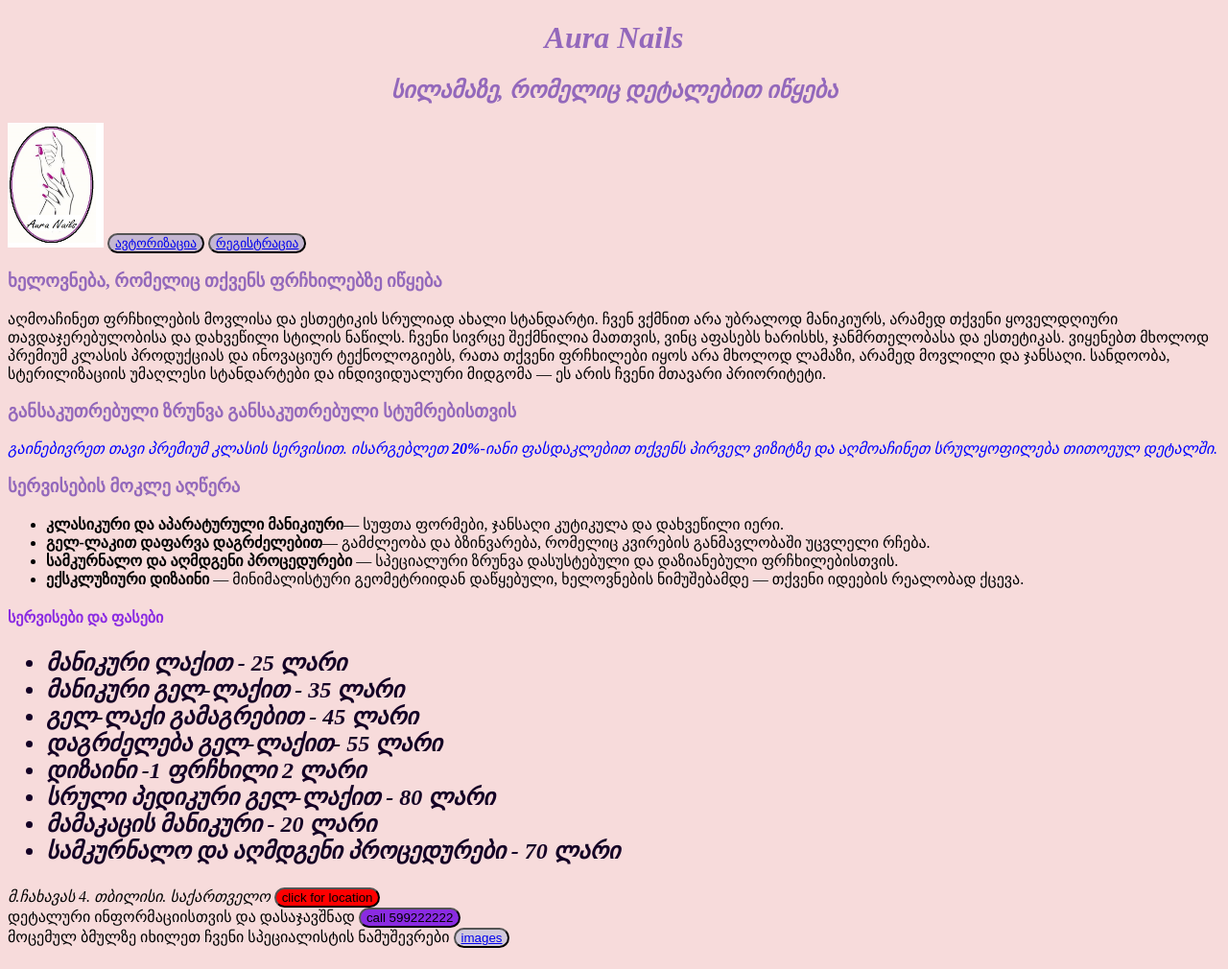
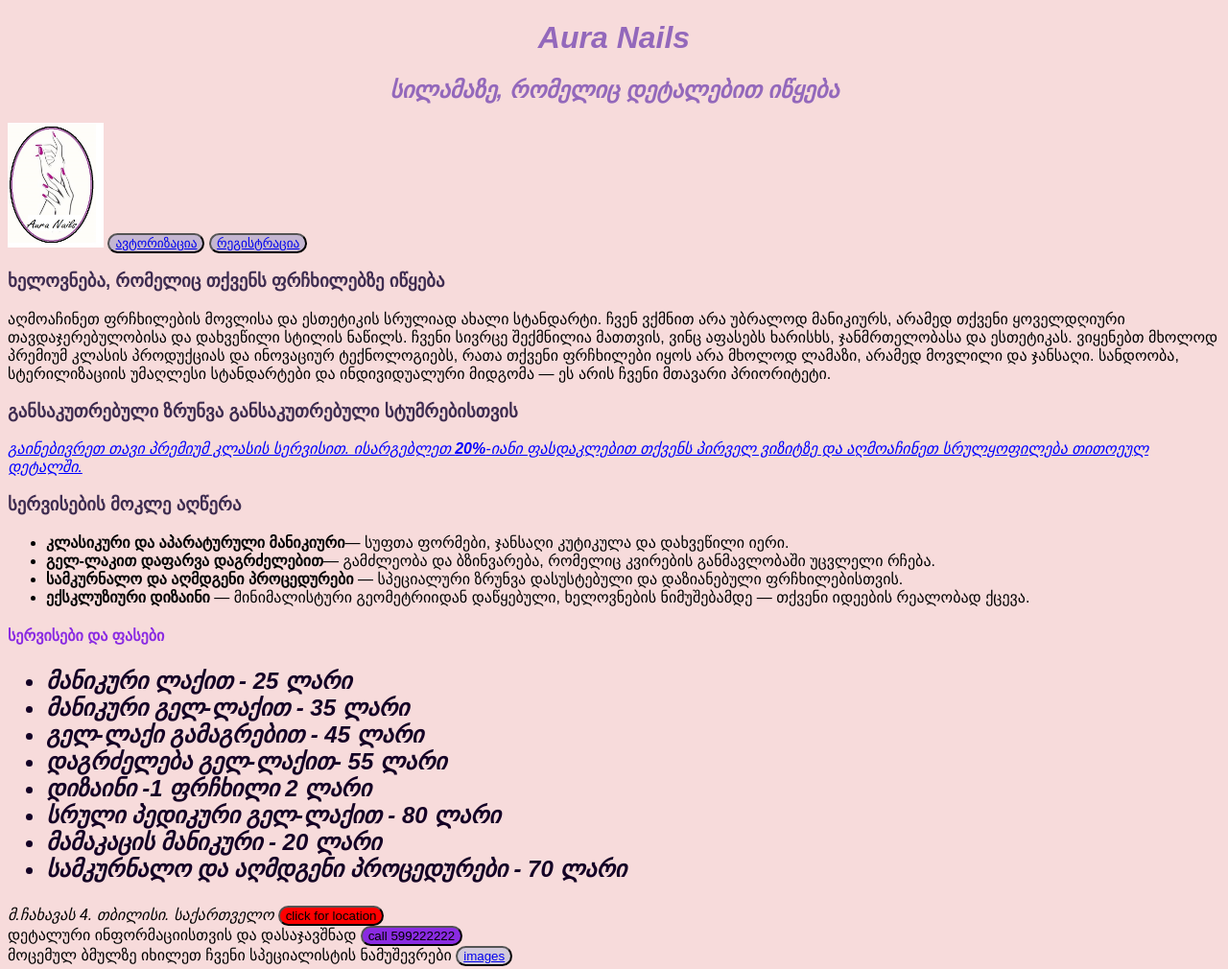
Before and after one commit to KC011HK/new-work, a plain HTML site: page index.html in a window 1280 px wide. Shown: the whole page at 96% size. Drawn offline with Linux system fonts and the light colour scheme.

Commit message:
add inline

```diff
--- a/style.css
+++ b/style.css
@@ -3,17 +3,21 @@ header{
     color: rgb(147, 104, 187);
     font-size: medium;
     font-style: oblique;
+    text-decoration: wavy;
 }
 body{
     background-color: rgb(247, 219, 219);
-
+   font-family: Arial, Helvetica, sans-serif;
 }
 h3{
-color: rgb(147, 104, 187);
+color: rgb(62, 44, 80);
 }
 .sale{
     color: blue;
     font-style: oblique;
+    line-height: normal;
+    text-decoration-line: underline;
+
 }
 .call{
     background-color: blueviolet;
@@ -31,6 +35,7 @@ color: rgb(147, 104, 187);
 .login{
     background-color: rgb(196, 182, 209);
     border-radius: 20px;
+    display: inline-block;
 }
 p{
     display: inline;
```
Also changed, not shown: registration.html (+3 -1 lines).
